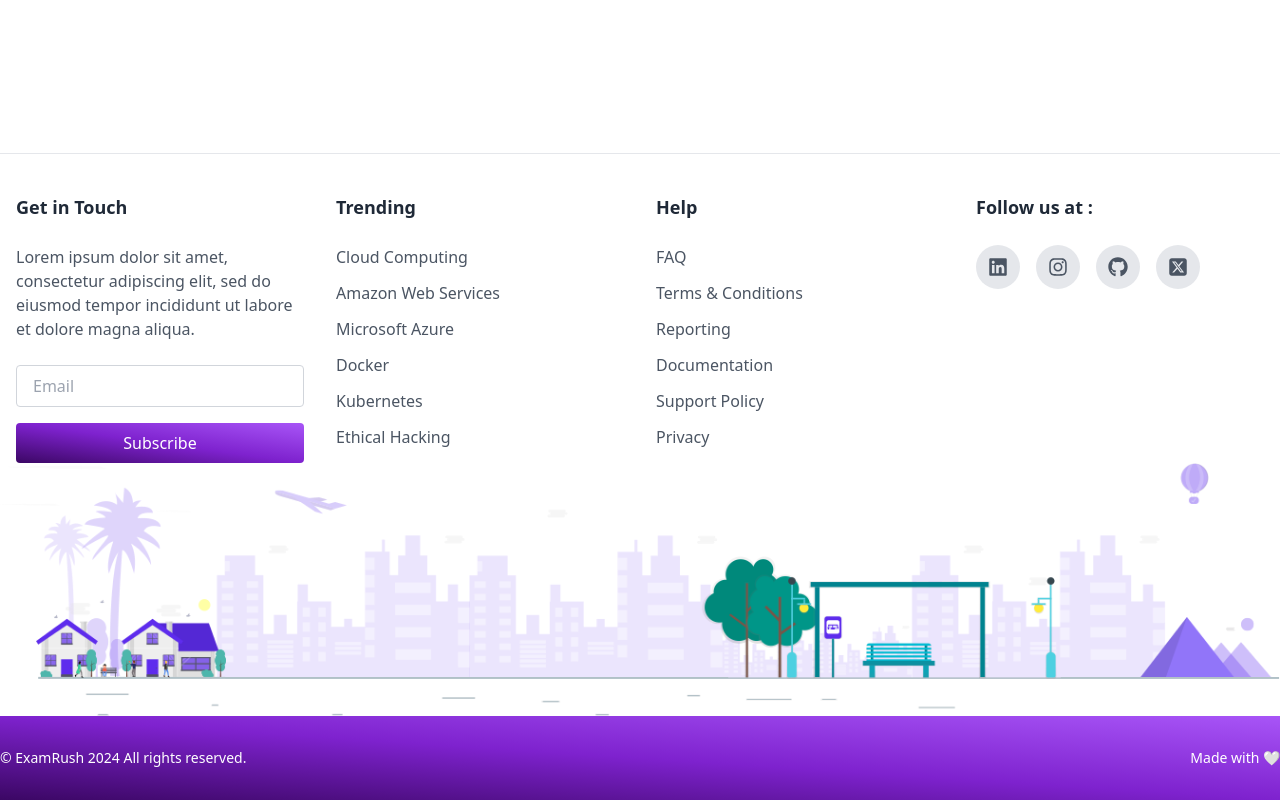
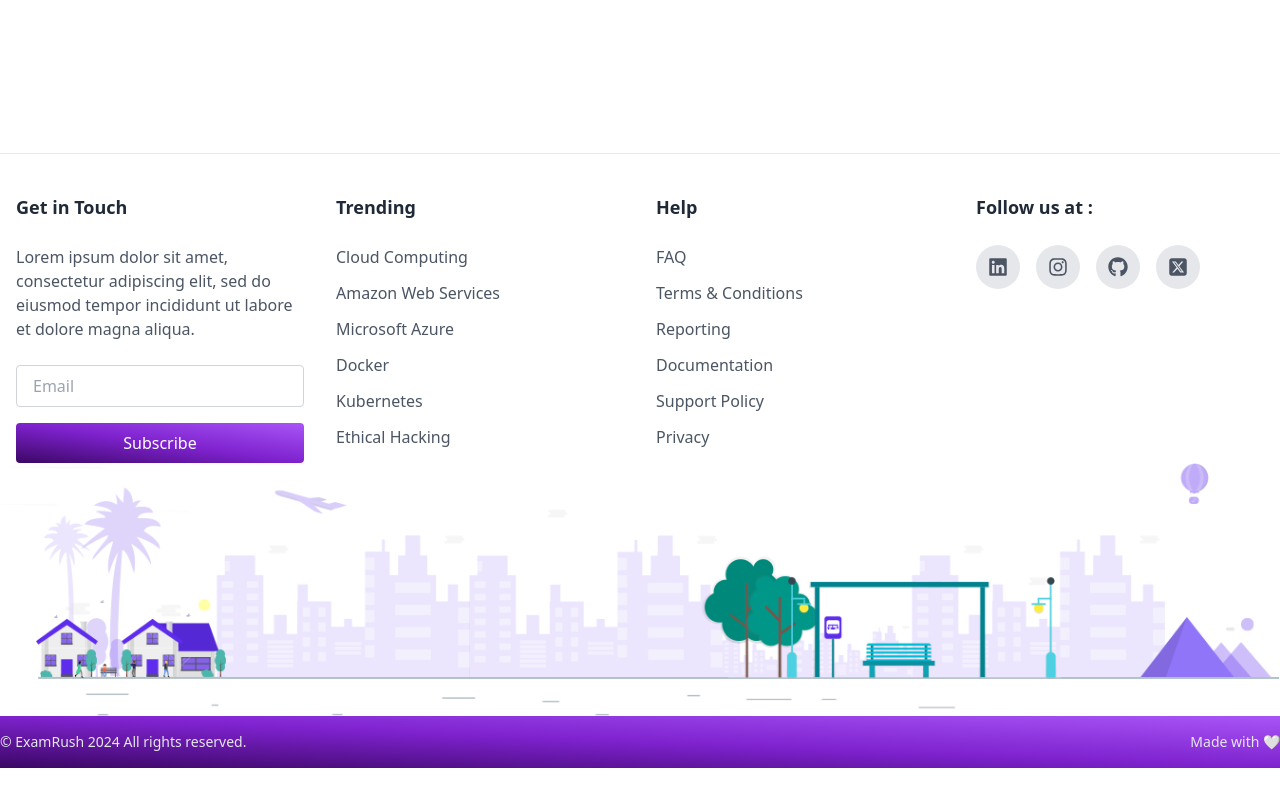
Before and after one commit to mardavsj/exam-rush, a Next.js app: page / in a window 1280 px wide. Shown: the part 1625-2425 px from the top of the page. After the commit the page ends 2393 px from the top, so only its background shows below. Built offline with nearby package versions, Linux system fonts and the light colour scheme.

Commit message:
footer updated

```diff
--- a/components/footer.js
+++ b/components/footer.js
@@ -101,16 +101,16 @@ const Footer = () => {
             </div>
           </div>
       </div>
-      <div className="relative w-full bottom-0">
+      <div className="">
         <Image src={footer} alt="footer background" className="mx-auto"/>
       </div>
       </div>
-      <div className="bg-gradient-to-tr from-purple-950 via-purple-700 to-purple-500 py-8">
+      <div className="bg-gradient-to-tr from-purple-950 via-purple-700 to-purple-500 py-4">
         <div className="container mx-auto flex flex-wrap justify-between items-center">
-          <div className="w-1/2 text-white text-sm">
+          <div className="w-1/2 text-gray-200 text-sm">
             © ExamRush 2024 All rights reserved.
           </div>
-          <div className="w-1/2 text-right text-white text-sm">
+          <div className="w-1/2 text-gray-200 text-right text-sm">
             Made with <span>🤍</span>
           </div>
         </div>
```
